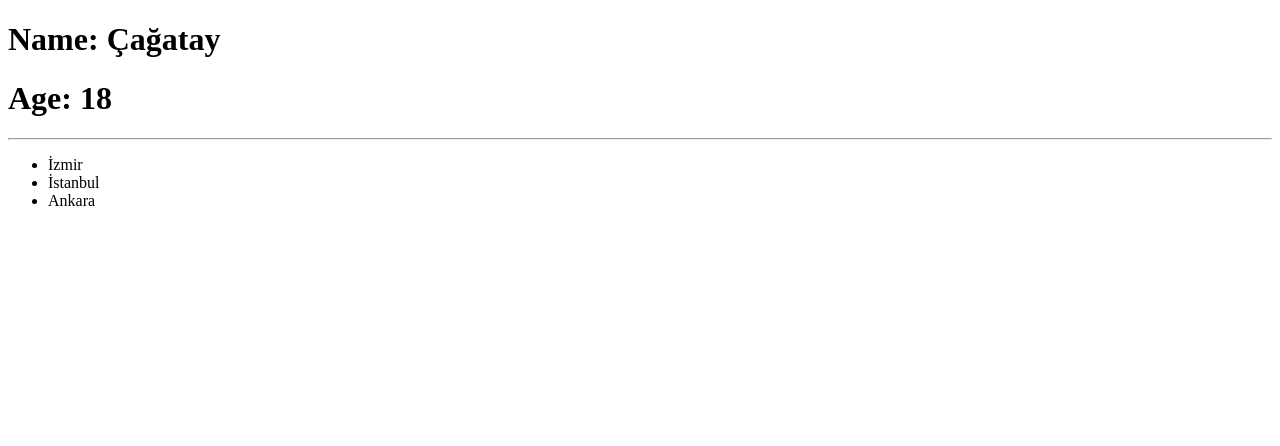
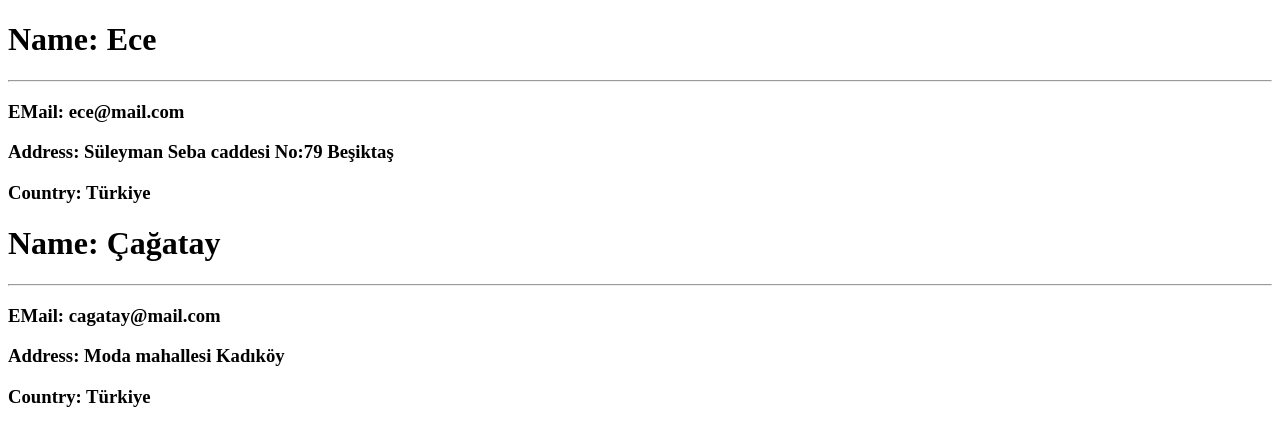
Before and after one commit to yakintech/turkcell-reactjs-tutorial, a React (Vite) app: page / in a window 1280 px wide. Shown: the top 446 px of the page. Built offline with nearby package versions, Linux system fonts and the light colour scheme.

Commit message:
prop sample

```diff
--- a/src/App.jsx
+++ b/src/App.jsx
@@ -2,12 +2,17 @@ import React from 'react'
 import SiteFooter from './components/SiteFooter'
 import SiteHeader from './components/SiteHeader'
 import OneWayBinding from './jsxSample/OneWayBinding'
+import UserDetail from './propsSample/UserDetail'
 
 function App() {
 
   return <>
-    <OneWayBinding/>
+  <UserDetail name="Ece" email="ece@mail.com" age={20} address="Süleyman Seba caddesi No:79 Beşiktaş" country="Türkiye"  />
+
+  <UserDetail name="Çağatay" email="cagatay@mail.com" age={22} address="Moda mahallesi Kadıköy" country="Türkiye"  />
   </>
+
 }
 
+
 export default App
--- a/src/jsxSample/OneWayBinding.jsx
+++ b/src/jsxSample/OneWayBinding.jsx
@@ -6,6 +6,7 @@ function OneWayBinding() {
     var name = "Çağatay"
     var age = 18
     var cities = ["İzmir", "İstanbul", "Ankara"]
+    var onlineStatus = true
 
     return <>
         <h1>Name: {name}</h1>
@@ -16,6 +17,9 @@ function OneWayBinding() {
                 cities.map(item => <li>{item}</li>)
             }
         </ul>
+        {
+            onlineStatus == true ? <h1>User Online!</h1> : <h1>User Offline</h1>
+        }
     </>
 }
 
--- /dev/null
+++ b/src/propsSample/UserDetail.jsx
@@ -0,0 +1,14 @@
+import React from 'react'
+
+function UserDetail(props) {
+
+  return <>
+    <h1>Name: {props.name}</h1>
+    <hr />
+    <h3>EMail: {props.email}</h3>
+    <h3>Address: {props.address}</h3>
+    <h3>Country: {props.country}</h3>
+  </>
+}
+
+export default UserDetail
```
